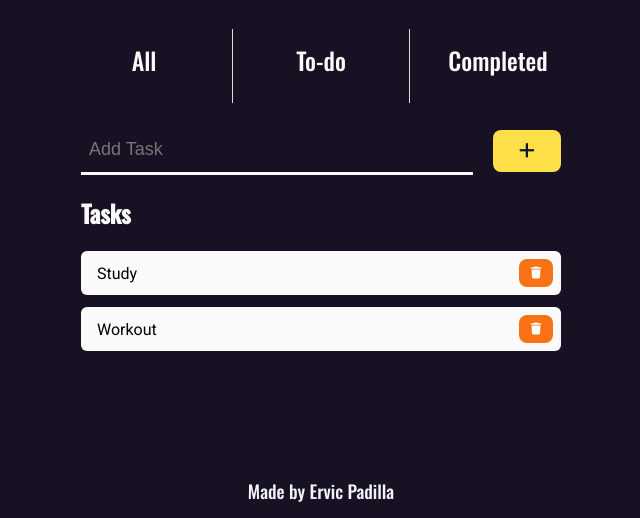
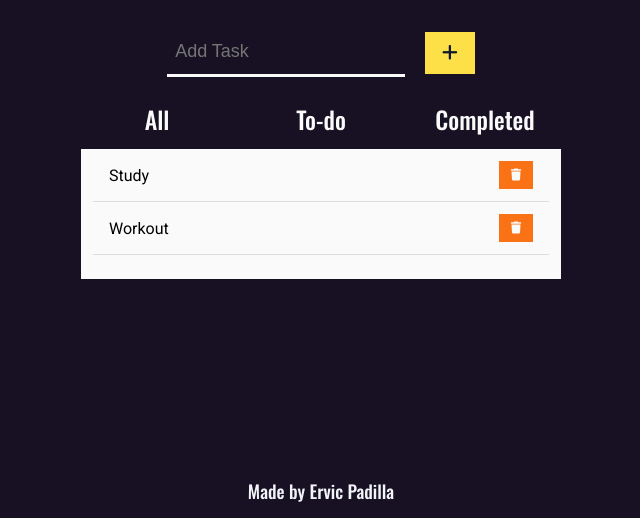
Before and after one commit to valid-replica/doweet, a plain HTML site: page index.html in a window 1280 px wide. Shown: the part 282-800 px from the top of the page, without its empty margins (319-959 px from the left). Drawn offline with nearby package versions, Linux system fonts and the light colour scheme; a web font is replaced by a local one.

Commit message:
Update UI

```diff
--- a/index.html
+++ b/index.html
@@ -15,26 +15,20 @@
     <main>
       <header>
         <h1>doweet</h1>
-        <div class="task-tabs">
-          <div class="tab-container">
-            <button class="tab-buttons" id="all-button">All</button>
-          </div>
-          <div class="tab-container">
-            <button class="tab-buttons" id="todo-button">To-do</button>
-          </div>
-          <div class="tab-container">
-            <button class="tab-buttons" id="completed-button">Completed</button>
-          </div>
+
+        <div id="add-task">
+          <input type="text" placeholder="Add Task" />
+          <i class="fa-solid fa-plus" id="add-task-button"></i>
         </div>
       </header>
 
-      <div id="add-task">
-        <input type="text" placeholder="Add Task" />
-        <i class="fa-solid fa-plus" id="add-task-button"></i>
-      </div>
+      <section>
+        <div class="task-tabs">
+          <button class="tab-buttons" id="all-button">All</button>
+          <button class="tab-buttons" id="todo-button">To-do</button>
+          <button class="tab-buttons" id="completed-button">Completed</button>
+        </div>
 
-      <section>
-        <h2>Tasks</h2>
         <div class="task-list">
           <div class="task">
             <span>Study</span>
--- a/script.js
+++ b/script.js
@@ -12,16 +12,13 @@ let todoButton = document.querySelector("#todo-button");
 let completedButton = document.querySelector("#completed-button");
 
 allButton.onclick = function () {
-  allButton.style.cssText =
-    "background-color: #fbbf24; background-image: linear-gradient(45deg, #fbbf24, #fb923c); -webkit-background-clip: text; -webkit-text-fill-color: transparent;";
+  allButton.style.cssText = `color: #181123; background-color: #fafafa; font-size: 26px;`;
 };
 
 todoButton.onclick = function () {
-  todoButton.style.cssText =
-    "background-color: #fbbf24; background-image: linear-gradient(45deg, #fbbf24, #fb923c); -webkit-background-clip: text; -webkit-text-fill-color: transparent;";
+  todoButton.style.cssText = `color: #181123; background-color: #fafafa; font-size: 26px;`;
 };
 
 completedButton.onclick = function () {
-  completedButton.style.cssText =
-    "background-color: #fbbf24; background-image: linear-gradient(45deg, #fbbf24, #fb923c); -webkit-background-clip: text; -webkit-text-fill-color: transparent;";
+  completedButton.style.cssText = `color: #181123; background-color: #fafafa; font-size: 26px;`;
 };
--- a/style.css
+++ b/style.css
@@ -31,6 +31,7 @@ h1 {
 }
 
 h2 {
+  margin: 0 0 12px 0;
   font-family: "Oswald", sans-serif;
   color: #fafafa;
 }
@@ -58,34 +59,7 @@ header {
   flex-direction: column;
   justify-content: center;
   align-items: center;
-}
-
-.task-tabs {
-  display: flex;
-  width: 100%;
-  align-items: center;
-  justify-content: center;
   margin-bottom: 24px;
-}
-
-.tab-container {
-  padding: 12px 24px;
-}
-
-.tab-container:not(:last-child) {
-  border-right: 1px solid #ddd;
-}
-
-.tab-buttons {
-  border: none;
-  outline: none;
-  width: 128px;
-  color: #fafafa;
-  background-color: #181123;
-  font-size: 24px;
-  font-family: "Oswald", sans-serif;
-  margin-bottom: 12px;
-  cursor: pointer;
 }
 
 #add-task {
@@ -98,9 +72,9 @@ header {
   outline: none;
   border: none;
   border-bottom: solid;
+  width: 85%;
   color: #fafafa;
   background-color: #181123;
-  width: 85%;
   padding: 12px 8px 12px 8px;
   margin-right: 12px;
   font-size: 18px;
@@ -116,7 +90,6 @@ header {
   width: 10%;
   text-align: center;
   padding: 12px;
-  border-radius: 8px;
   font-size: 18px;
   font-weight: bold;
   margin-left: 8px;
@@ -125,15 +98,37 @@ header {
   cursor: pointer;
 }
 
+.task-tabs {
+  display: flex;
+  width: 100%;
+  align-items: center;
+  justify-content: space-between;
+}
+
+.tab-buttons {
+  border: none;
+  outline: none;
+  width: 152px;
+  color: #fafafa;
+  background-color: #181123;
+  font-size: 24px;
+  font-family: "Oswald", sans-serif;
+  cursor: pointer;
+  padding: 0 0 12px 0;
+}
+
+.task-list {
+  background-color: #fafafa;
+  padding: 0 12px 24px 12px;
+}
+
 .task {
   display: flex;
   align-items: center;
   justify-content: space-between;
-  margin-bottom: 12px;
   background: #fafafa;
-  border-radius: 6px;
-  padding: 8px;
-  padding-left: 16px;
+  border-bottom: 1px solid #ddd;
+  padding: 12px 16px;
 }
 
 .task i {
@@ -144,7 +139,6 @@ header {
   color: #fafafa;
   background-color: #f97316;
   padding: 8px;
-  border-radius: 8px;
   font-size: 12px;
   cursor: pointer;
 }
```
